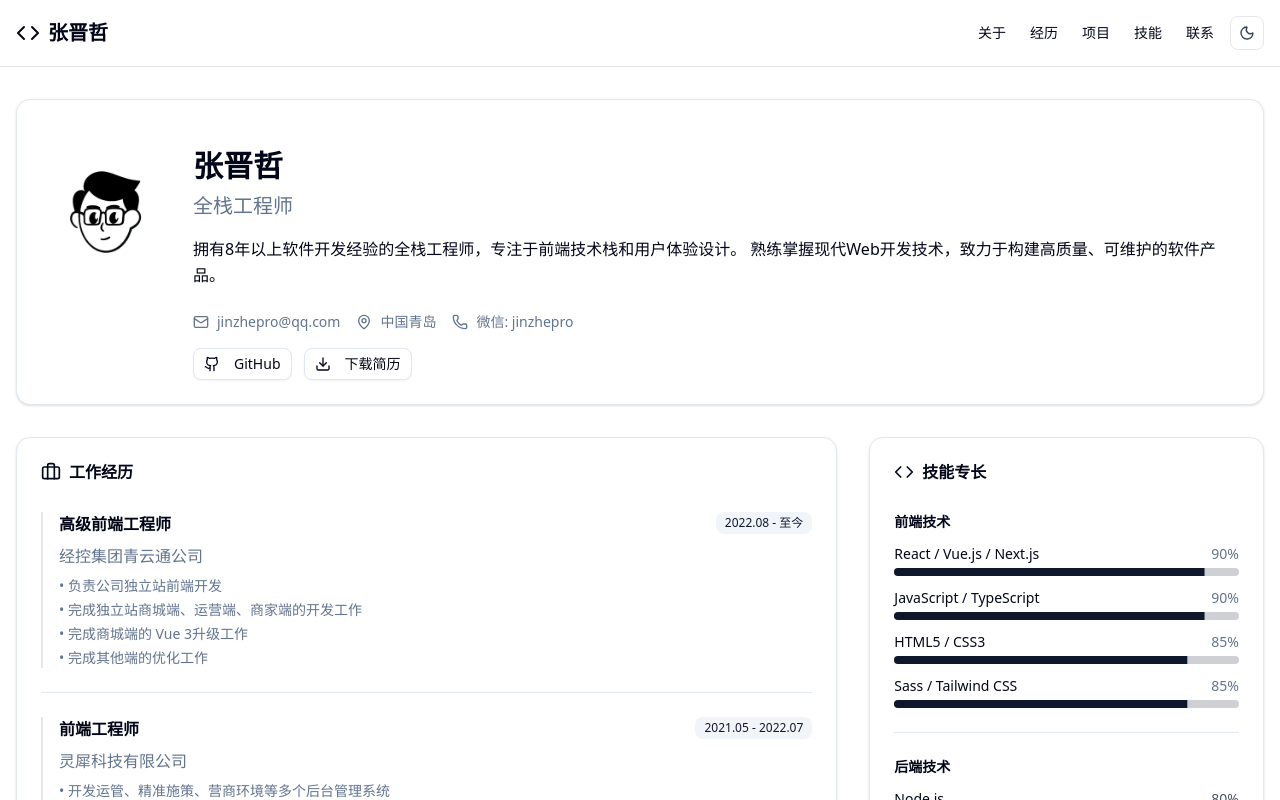
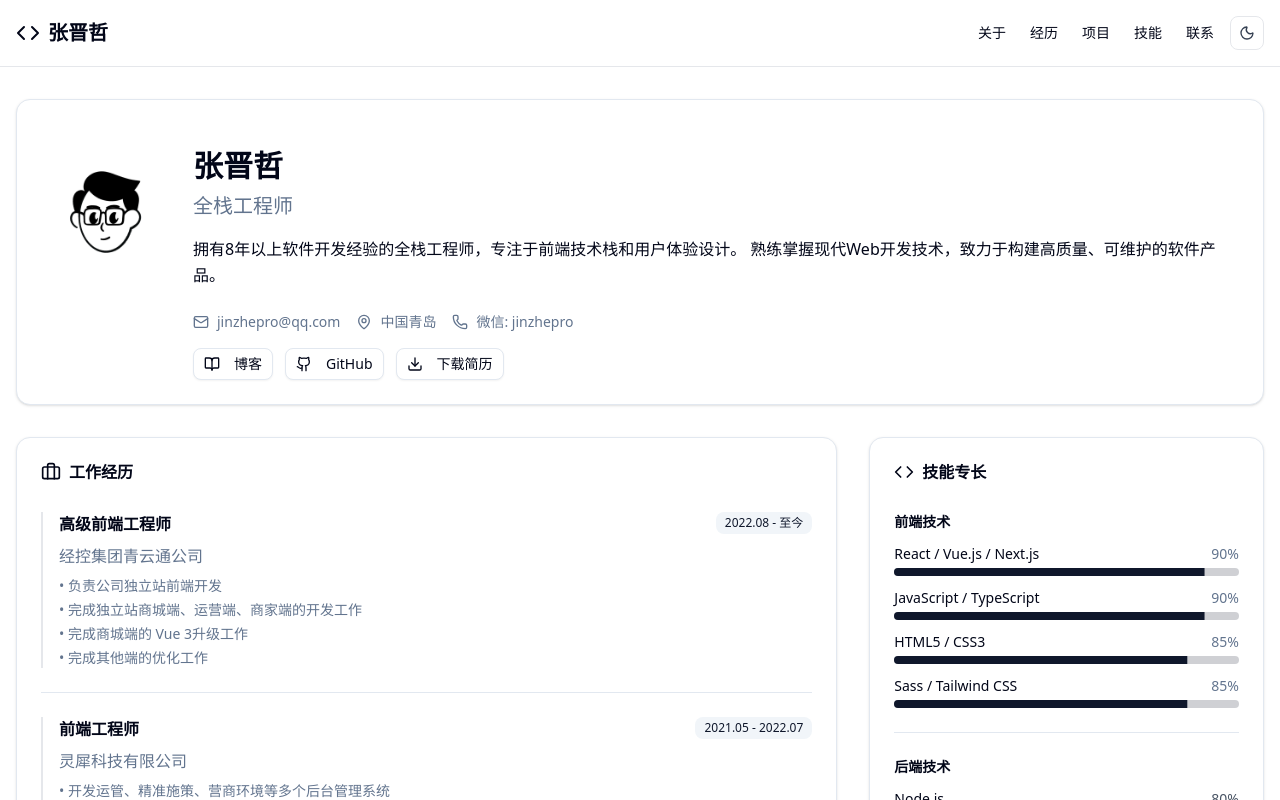
Before and after one commit to jinzhepro/me, a Next.js app: page / in a window 1280 px wide. Shown: the top 800 px of the page. Built offline with nearby package versions, Linux system fonts and the light colour scheme.

Commit message:
feat(ProfileCard): 添加博客链接按钮

```diff
--- a/src/components/ProfileCard.tsx
+++ b/src/components/ProfileCard.tsx
@@ -41,6 +41,12 @@ export default function ProfileCard() {
             </div>
             <div className="flex gap-3 mt-4">
               <Button variant="outline" size="sm" asChild>
+                <a href="https://jinzhepro.github.io/" target="_blank" rel="noopener noreferrer">
+                  <BookOpen className="h-4 w-4 mr-2" />
+                  博客
+                </a>
+              </Button>
+              <Button variant="outline" size="sm" asChild>
                 <a href="https://github.com/jinzhepro" target="_blank" rel="noopener noreferrer">
                   <Github className="h-4 w-4 mr-2" />
                   GitHub
```
